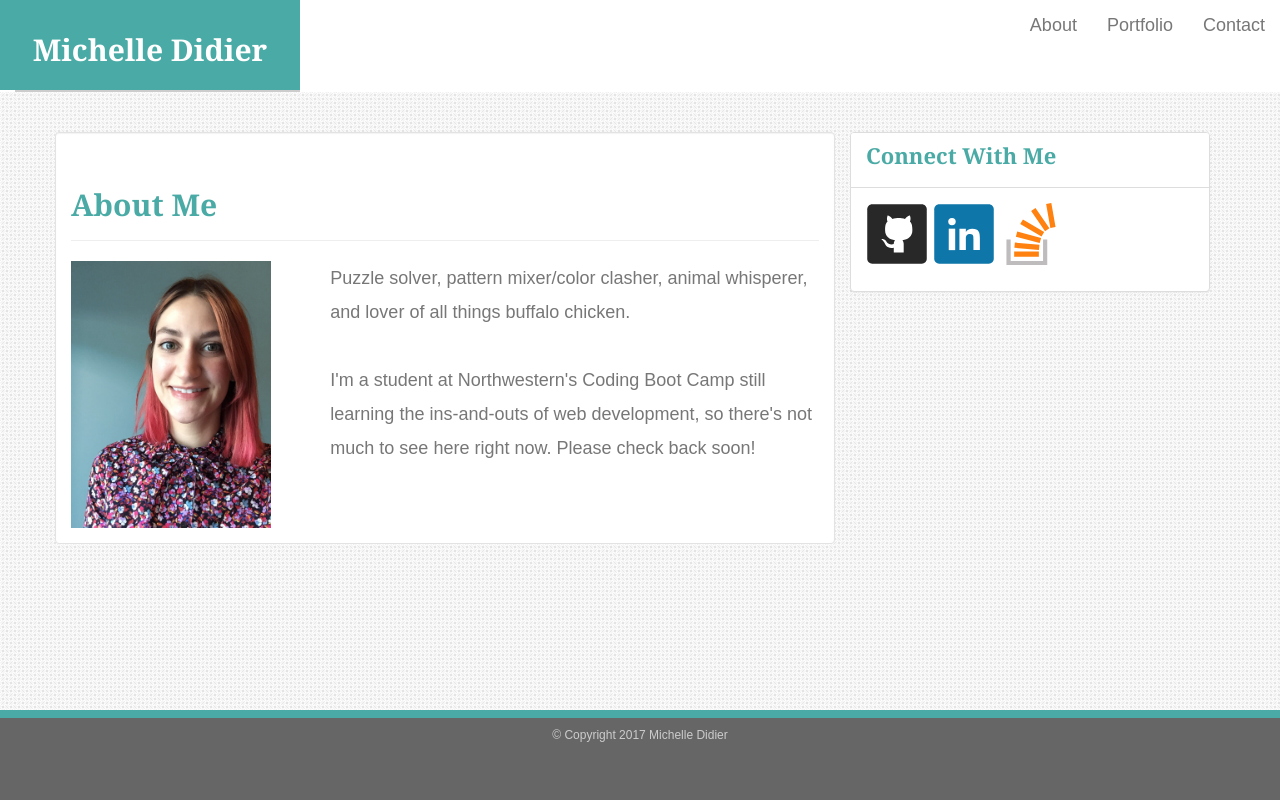
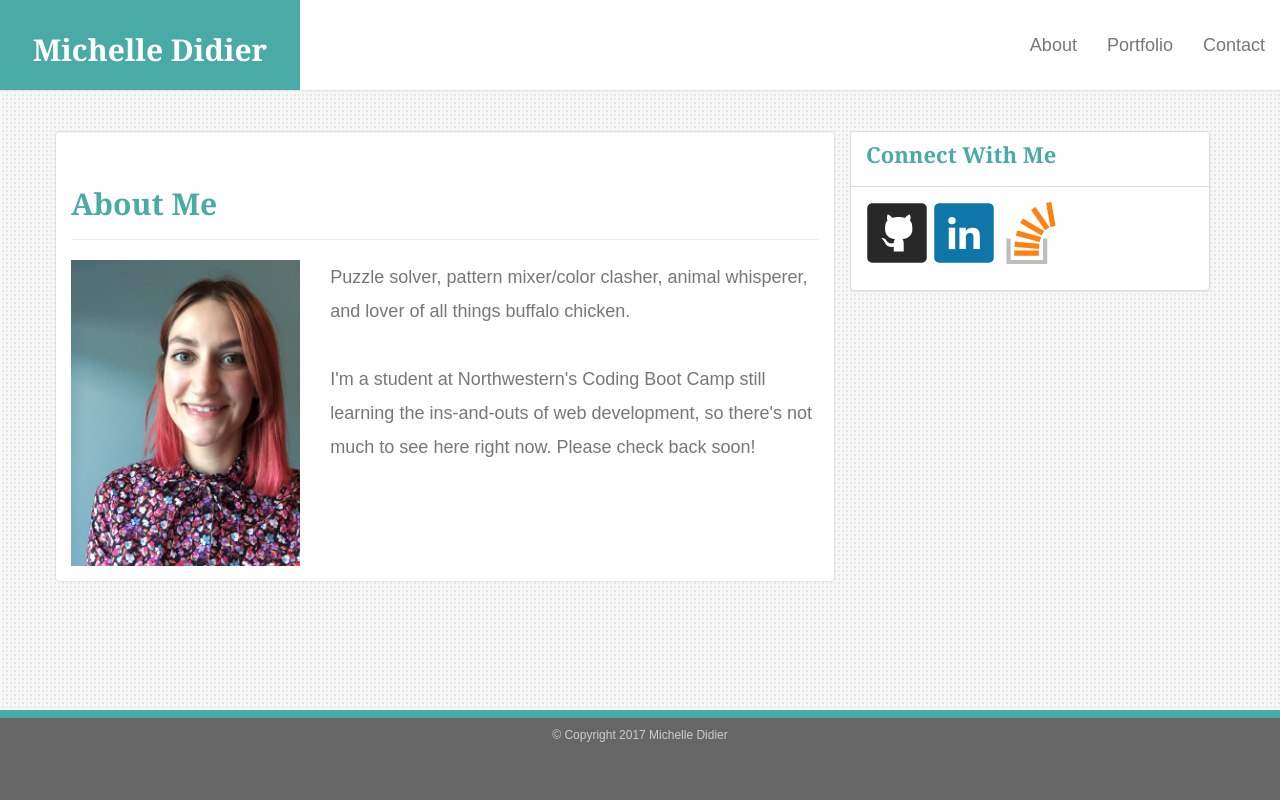
Before and after one commit to meeshyd/Bootstrap-Portfolio, a PHP site: page /index.php in a window 1280 px wide. Run offline with PHP 8.4, Linux system fonts and the light colour scheme.

Commit message:
commiting final changes to html and css. fixed bug in header and commented out CSS file.

```diff
--- a/assets/css/style.css
+++ b/assets/css/style.css
@@ -44,13 +44,7 @@ h3 {
 	overflow: auto;
 }
 
-/*NAVIGATION CSS START*/
-.navbar-header {
-	border-bottom: 2px solid #cccccc;
-}
-.navbar {
-	border: none;
-}
+/*NAVIGATION CSS*/
 
 h1 {
 	text-align: center;
@@ -60,25 +54,33 @@ h1 {
 	line-height: 70px;
 }
 
-.navbar-toggle .icon-bar {
-	background-color: #777;
-}
 .navbar-brand{
 	width: 300px;
 	height: 90px;
 	background: #4aaaa5;
 }
 
-.nav,.navbar-nav,.navbar-right {
-	color: #4aaaa5;
-	line-height: 90px;
+.navbar-nav>li>a {
+    padding-top: 0px;
+    padding-bottom: 0px;
+    line-height: 90px;
 }
+
 .navbar-default .navbar-brand:focus, .navbar-default .navbar-brand:hover {
 	background-color: #4aaaa5;
 }
 
+.navbar-default .navbar-nav>li>a:focus, .navbar-default .navbar-nav>li>a:hover {
+    color: #777;
+}
+
+li:hover {
+    background-color: #a4d4d2;
+}
+
 /*NAVIGATION CSS END*/
 
+/*MAIN SECTION CSS*/
 .main-container {
 	margin-top: 40px;
 }
@@ -88,7 +90,7 @@ h1 {
 }
 
 #myPic {
-	width: 200px;
+	width: 100%;
 	height: auto;
 }
 
@@ -96,6 +98,8 @@ h1 {
 	width: 62px;
 	height: auto;
 }
+/*MAIN SECTION CSS END*/
+
 
 /*PORTFOLIO IMAGES CSS*/
 a:hover {
@@ -189,7 +193,7 @@ textarea {
     background-color: #777777;
     color: #fff;
 }
-/*CONTACT FORM CSS STOPS HERE*/
+/*CONTACT FORM CSS END*/
 
 footer {
   position: absolute;
--- a/index.html
+++ b/index.html
@@ -44,10 +44,10 @@
 				<h2>About Me</h2>
 			</div>
 				<div class="row">
-					<div class="col-xs-4 col-sm-4 col-md-4">
+					<div class="col-xs-12 col-sm-4 col-md-4">
 						<img class="pull-left" src="assets/images/me.jpg" alt="MichelleDidier" id="myPic">
 					</div>
-				<div class="col-xs-8 col-sm-8 col-md-8 aboutText">
+				<div class="col-xs-12 col-sm-8 col-md-8 aboutText">
 					<p>Puzzle solver, pattern mixer/color clasher, animal whisperer, and lover of all things buffalo chicken.</p><br>
 					<p>I'm a student at Northwestern's Coding Boot Camp still learning the ins-and-outs of web development, so there's not much to see here right now. Please check back soon!</p>
 				</div>
@@ -77,6 +77,7 @@
     	</div>
 	</footer>
 
+<!-- JQUERY & JAVASCRIPT FOR COLLAPSING HEADER -->
 <script src="https://ajax.googleapis.com/ajax/libs/jquery/1.12.4/jquery.min.js"></script>
 <script src="https://maxcdn.bootstrapcdn.com/bootstrap/3.3.7/js/bootstrap.min.js"></script>
 </body>
--- a/portfolio.html
+++ b/portfolio.html
@@ -107,6 +107,7 @@
     	</div>
 	</footer>
 
+<!-- JQUERY & JAVASCRIPT FOR COLLAPSING HEADER -->
 <script src="https://ajax.googleapis.com/ajax/libs/jquery/1.12.4/jquery.min.js"></script>
 <script src="https://maxcdn.bootstrapcdn.com/bootstrap/3.3.7/js/bootstrap.min.js"></script>
 </body>
```
Also changed, not shown: contact.html (+6 -1 lines).
